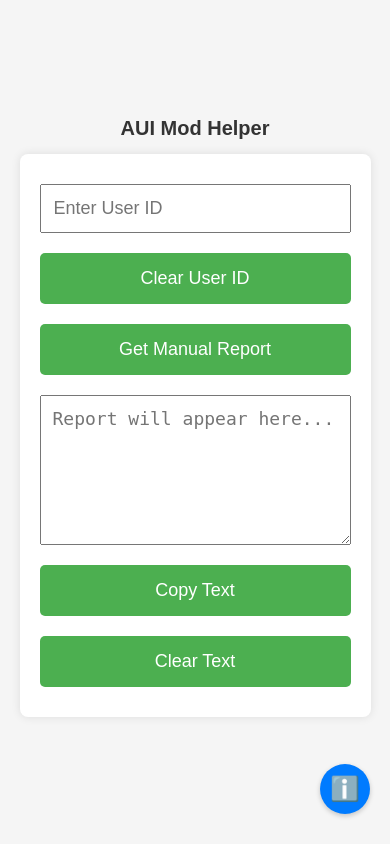
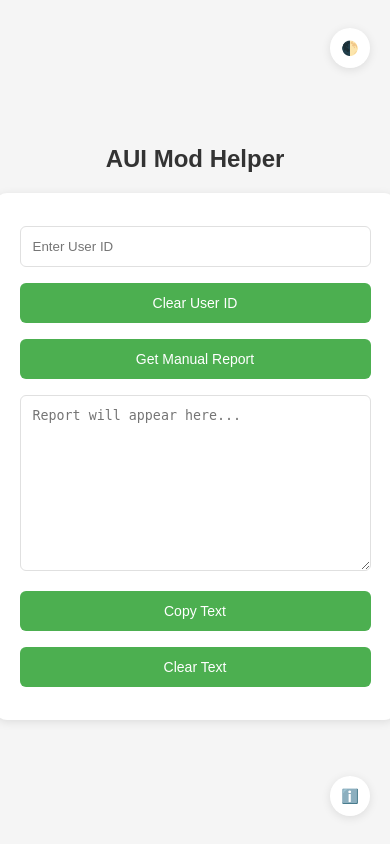
Before and after one commit to sunnycreado/AUI-Mod-Helper-v2, a Flask app: page / in a window 390 px wide. Run offline with Flask 2, Linux system fonts and the light colour scheme.

Commit message:
Improve UI/UX with enhanced modal design and centralization fixes
- Enhanced modal styling and positioning
  - Fixed modal centering issues for both desktop and mobile
  - Added backdrop blur for better depth perception
  - Improved animation transitions

- Improved form elements
  - Better input field styling and spacing
  - Enhanced focus states for better accessibility
  - Consistent padding and margins

- Theme improvements
  - Better color contrast in both light and dark modes
  - Smoother theme transitions
  - Improved shadow effects

- Mobile optimizations
  - Better touch targets
  - Improved spacing for mobile screens
  - Fixed modal scrolling on mobile

- Code organization
  - Consolidated theme handling in script.js
  - Removed separate theme.js file
  - Better CSS variable organization

Technical changes:
- Used position: fixed with transform for perfect modal centering
- Added !important to force flex display where needed
- Improved animation keyframes for smoother transitions
- Enhanced backdrop-filter for better visual hierarchy
- Optimized mobile media queries

```diff
--- a/static/script.js
+++ b/static/script.js
@@ -1,5 +1,26 @@
 // Declare global variables at the top of the file
 let proofAdded = false;
+
+// Theme handling
+document.addEventListener('DOMContentLoaded', function() {
+    const themeToggle = document.getElementById('themeToggle');
+
+    // Check for saved theme preference or default to 'light'
+    const savedTheme = localStorage.getItem('theme') || 'light';
+    document.documentElement.setAttribute('data-theme', savedTheme);
+
+    if (themeToggle) {
+        themeToggle.addEventListener('click', () => {
+            const currentTheme = document.documentElement.getAttribute('data-theme');
+            const newTheme = currentTheme === 'light' ? 'dark' : 'light';
+
+            document.documentElement.setAttribute('data-theme', newTheme);
+            localStorage.setItem('theme', newTheme);
+        });
+    }
+
+    // Rest of your existing DOMContentLoaded code...
+});
 
 function getUserInfo() {
     var userId = document.getElementById("userIdInput").value;
--- a/static/styles.css
+++ b/static/styles.css
@@ -1,235 +1,292 @@
-html, body {
-    height: 100%;
-    width: 100%;
+:root[data-theme="light"] {
+    --bg-color: #f5f5f5;
+    --text-color: #333333;
+    --container-bg: #ffffff;
+    --input-bg: #ffffff;
+    --input-border: #e0e0e0;
+    --button-bg: #4CAF50;
+    --button-hover: #45a049;
+    --modal-bg: #ffffff;
+    --modal-text: #333333;
+    --shadow: 0 2px 10px rgba(0, 0, 0, 0.1);
+}
+
+:root[data-theme="dark"] {
+    --bg-color: #1a1a1a;
+    --text-color: #e0e0e0;
+    --container-bg: #2d2d2d;
+    --input-bg: #3d3d3d;
+    --input-border: #4d4d4d;
+    --button-bg: #4CAF50;
+    --button-hover: #45a049;
+    --modal-bg: #2d2d2d;
+    --modal-text: #e0e0e0;
+    --shadow: 0 2px 10px rgba(0, 0, 0, 0.3);
+}
+
+body {
+    background-color: var(--bg-color);
+    color: var(--text-color);
+    font-family: Arial, sans-serif;
     margin: 0;
+    min-height: 100vh;
+    display: flex;
+    flex-direction: column;
+    align-items: center;
+    justify-content: center;
     padding: 0;
-    overflow: hidden; /* Prevent scrolling */
-    display: flex;
-    justify-content: center;
-    align-items: center;
-    flex-direction: column;
-    font-family: Arial, sans-serif; /* Improves font readability */
-    box-sizing: border-box;
-    background-color: #f5f5f5;
+    transition: background-color 0.3s;
 }
 
 .header {
+    text-align: center;
+    padding: 20px 0;
     width: 100%;
-    text-align: center;
+    background-color: var(--bg-color);
 }
 
-h1 {
-    color: #333; /* Dark grey color for the title */
-    margin-top: 20px; /* Adds space above the title */
-    font-size: 1.5rem; /* Responsive font size */
+.header h1 {
+    margin: 0;
+    font-size: 24px;
+    color: var(--text-color);
 }
 
 .container {
     width: 90%;
-    max-width: 800px;
-    margin: 0 auto;
-    padding: 20px;
-    background-color: #fff;
-    border-radius: 8px;
-    box-shadow: 0 0 10px rgba(0, 0, 0, 0.1);
-    display: flex;
-    flex-direction: column;
-    align-items: center;
-    box-sizing: border-box;
-    margin-bottom: 30px; /* Adjust this value based on your footer's height */
+    max-width: 500px;
+    padding: 25px;
+    background-color: var(--container-bg);
+    border-radius: 12px;
+    box-shadow: var(--shadow);
 }
 
-input[type="text"], textarea {
-    width: 100%; /* Makes text fields take full width of the container */
-    margin: 10px 0; /* Adds vertical spacing */
-    padding: 10px; /* Padding for better touch interaction */
-    font-size: 1rem; /* Responsive font size */
-    box-sizing: border-box; /* Ensure padding is included in width */
+input[type="text"],
+textarea {
+    width: 100%;
+    padding: 12px;
+    margin: 8px 0;
+    border: 1px solid var(--input-border);
+    border-radius: 6px;
+    background-color: var(--input-bg);
+    color: var(--text-color);
+    box-sizing: border-box;
+}
+
+textarea {
+    min-height: 120px;
+    resize: vertical;
 }
 
 button {
-    background-color: #4CAF50; /* Green background for buttons */
-    color: white; /* White text color */
-    border: none; /* Removes border */
-    padding: 12px 20px; /* Padding for easier clicking */
-    text-align: center;
-    text-decoration: none;
-    display: inline-block;
-    font-size: 1rem; /* Responsive font size */
-    margin: 10px auto; /* Center buttons */
-    display: block; /* Make buttons block to take full width */
+    width: 100%;
+    padding: 12px;
+    margin: 8px 0;
+    background-color: var(--button-bg);
+    color: white;
+    border: none;
+    border-radius: 6px;
     cursor: pointer;
-    border-radius: 5px; /* Rounded corners for buttons */
-    transition: background-color 0.3s; /* Smooth transition for hover effect */
+    font-size: 14px;
+    transition: background-color 0.2s;
 }
 
 button:hover {
-    background-color: #45a049; /* Darker shade of green on hover */
+    background-color: var(--button-hover);
 }
 
-button:disabled {
-    background-color: #ccc; /* Grey out disabled buttons */
-    color: #666;
+#themeToggle,
+#infoButton {
+    position: fixed;
+    width: 40px;
+    height: 40px;
+    border-radius: 50%;
+    background-color: var(--container-bg);
+    color: var(--text-color);
+    box-shadow: var(--shadow);
+    display: flex;
+    align-items: center;
+    justify-content: center;
+    cursor: pointer;
+    z-index: 1000;
 }
 
-textarea {
-    height: 150px; /* Increases the default height of the textarea */
+#themeToggle {
+    top: 20px;
+    right: 20px;
 }
 
 #infoButton {
-    position: fixed;
     bottom: 20px;
     right: 20px;
-    background-color: #007bff;
+}
+
+.modal,
+#popupForm,
+#footerModal {
+    display: none;
+    position: fixed;
+    top: 0;
+    left: 0;
+    width: 100%;
+    height: 100%;
+    background-color: rgba(0, 0, 0, 0.7);
+    z-index: 1001;
+    overflow: hidden;
+    backdrop-filter: blur(4px);
+}
+
+.modal.show,
+#popupForm.show,
+#footerModal.show {
+    display: flex !important;
+    align-items: center;
+    justify-content: center;
+}
+
+.modal-content {
+    background-color: var(--modal-bg);
+    color: var(--modal-text);
+    padding: 30px;
+    border-radius: 16px;
+    width: 90%;
+    max-width: 500px;
+    position: fixed;
+    left: 50%;
+    top: 50%;
+    transform: translate(-50%, -50%);
+    box-shadow: 0 8px 32px rgba(0, 0, 0, 0.2);
+    max-height: 80vh;
+    overflow-y: auto;
+}
+
+.modal-content label {
+    display: block;
+    margin-top: 15px;
+    margin-bottom: 8px;
+    color: var(--text-color);
+    font-weight: 500;
+    font-size: 14px;
+}
+
+.modal-content input[type="text"],
+.modal-content textarea {
+    width: 100%;
+    padding: 12px 16px;
+    margin: 0 0 20px 0;
+    border: 2px solid var(--input-border);
+    border-radius: 8px;
+    background-color: var(--input-bg);
+    color: var(--text-color);
+    font-size: 14px;
+    transition: all 0.2s ease;
+}
+
+.modal-content input[type="text"]:focus,
+.modal-content textarea:focus {
+    border-color: var(--button-bg);
+    box-shadow: 0 0 0 3px rgba(76, 175, 80, 0.1);
+    outline: none;
+}
+
+.modal-content button {
+    width: 100%;
+    padding: 12px;
+    margin: 15px 0;
+    background-color: var(--button-bg);
     color: white;
     border: none;
+    border-radius: 8px;
+    cursor: pointer;
+    font-weight: 500;
+    font-size: 14px;
+    transition: all 0.2s ease;
+}
+
+.modal-content button:hover {
+    background-color: var(--button-hover);
+    transform: translateY(-1px);
+}
+
+.close {
+    position: absolute;
+    right: 20px;
+    top: 20px;
+    width: 30px;
+    height: 30px;
     border-radius: 50%;
-    width: 50px;
-    height: 50px;
-    font-size: 24px;
-    cursor: pointer;
+    background-color: var(--input-bg);
+    color: var(--text-color);
     display: flex;
     align-items: center;
     justify-content: center;
-    z-index: 1000; /* Ensure it's above other elements */
-    box-shadow: 0 2px 5px rgba(0, 0, 0, 0.2);
-    transition: background-color 0.3s, transform 0.3s;
+    cursor: pointer;
+    font-size: 20px;
+    transition: all 0.2s ease;
+    border: none;
+    opacity: 0.8;
 }
 
-#infoButton:hover {
-    background-color: #0056b3;
-    transform: scale(1.1);
+.close:hover {
+    opacity: 1;
+    background-color: var(--input-border);
 }
 
-#footerModal {
-    display: none;
-    position: fixed;
-    z-index: 1001; /* Ensure it's above the info button */
-    left: 0;
-    top: 0;
-    width: 100%;
-    height: 100%;
-    overflow: auto;
-    background-color: rgba(0,0,0,0.4);
-    animation: fadeIn 0.3s;
+.modal-content h2 {
+    margin: 0 0 20px 0;
+    font-size: 20px;
+    font-weight: 600;
+    color: var(--text-color);
 }
 
-@keyframes fadeIn {
-    from { opacity: 0; }
-    to { opacity: 1; }
+#proofSection {
+    margin: 20px 0;
 }
 
-#footerModal .modal-content {
-    background-color: #f8f9fa;
-    margin: 15% auto;
-    padding: 30px;
-    border: 1px solid #dee2e6;
-    width: 90%;
-    max-width: 500px;
-    border-radius: 8px;
-    box-shadow: 0 4px 6px rgba(0, 0, 0, 0.1);
-    position: relative;
-}
-
-#footerModal .modal-content h2 {
-    margin-top: 0;
-    color: #343a40;
-    font-size: 1.5em;
-    margin-bottom: 20px;
-    border-bottom: 2px solid #007bff;
-    padding-bottom: 10px;
-}
-
-#footerModal .modal-content p {
-    margin: 10px 0;
-    color: #495057;
-    line-height: 1.6;
-}
-
-#footerModal .modal-content strong {
-    color: #343a40;
-}
-
-#footerModal .modal-content .copyright {
-    margin-top: 20px;
-    font-size: 0.9em;
-    color: #6c757d;
-    text-align: center;
-}
-
-#footerModal .close {
-    color: #aaa;
-    float: right;
-    font-size: 28px;
-    font-weight: bold;
-    cursor: pointer;
-    position: absolute;
-    top: 10px;
-    right: 15px;
-    transition: color 0.3s;
-}
-
-#footerModal .close:hover,
-#footerModal .close:focus {
-    color: #343a40;
-    text-decoration: none;
+#proofInput {
+    margin-top: 10px;
 }
 
 @media (max-width: 600px) {
-    h1 {
-        font-size: 1.25rem; /* Adjust font size for small devices */
+    .modal-content {
+        width: 95%;
+        padding: 25px 20px;
+        max-height: 85vh;
+        top: 50%;
+        left: 50%;
+        transform: translate(-50%, -50%);
+        margin: 0;
     }
 
-    input[type="text"], textarea {
-        width: 100%; /* Full width for better use of space */
-        font-size: 1.125rem; /* Adjust font size for small devices */
-        padding: 12px; /* Increase padding for better touch interaction */
+    .modal-content input[type="text"],
+    .modal-content textarea {
+        padding: 14px;
+        font-size: 16px;
     }
 
-    button {
-        width: 100%; /* Full width to make buttons easier to press */
-        padding: 15px; /* Adequate padding */
-        font-size: 1.125rem; /* Readable font size */
+    .modal-content button {
+        padding: 14px;
+        font-size: 16px;
     }
 
-    #footerModal .modal-content {
-        width: 95%; /* Full width for modal on small screens */
-        max-height: calc(100vh - 40px); /* Adjust based on your footer's height */
-        overflow-y: auto;
+    .close {
+        right: 15px;
+        top: 15px;
     }
 }
 
-.modal {
-    display: none; /* Ensures it doesn't show by default */
-    position: fixed;
-    z-index: 1;
-    left: 0;
-    top: 0;
-    width: 100%;
-    height: 100%;
-    overflow: auto;
-    background-color: rgba(0,0,0,0.4); /* Dimmed background */
+@keyframes modalFadeIn {
+    from {
+        opacity: 0;
+        transform: translate(-50%, -48%);
+    }
+    to {
+        opacity: 1;
+        transform: translate(-50%, -50%);
+    }
 }
 
-.modal-content {
-    position: relative;
-    background-color: #fefefe;
-    margin: 10% auto;
-    padding: 20px;
-    border: 1px solid #888;
-    width: 80%; /* Responsive width */
-    box-shadow: 0 4px 8px 0 rgba(0,0,0,0.2);
+.modal.show .modal-content,
+#popupForm.show .modal-content,
+#footerModal.show .modal-content {
+    animation: modalFadeIn 0.2s ease-out forwards;
 }
-
-.close {
-    color: #aaa;
-    float: right;
-    font-size: 28px;
-    font-weight: bold;
-}
-
-.close:hover,
-.close:focus {
-    color: black;
-    cursor: pointer;
-}
--- a/templates/index.html
+++ b/templates/index.html
@@ -70,9 +70,10 @@
             <span class="close" onclick="closeFooterModal()">&times;</span>
             <h2>About AUI Mod Helper</h2>
             <div id="footerContent">
-                <p><strong>Version:</strong> 1.0.1</p>
+                <p><strong>Version:</strong> 2.0.0</p>
                 <p><strong>Created by:</strong> Spooky</p>
-                <p><strong>Discord ID:</strong> 573023459907469324</p>
+                <p><strong>Discord UID:</strong> 573023459907469324</p>
+                <p><strong>Discord Tag:</strong> spooky6942</p>
                 <p><strong>Contact:</strong> For any issues, please contact via Discord</p>
                 <p class="copyright">© 2024 AUI Mod Helper.</p>
             </div>
@@ -80,5 +81,8 @@
     </div>
 
     <script src="{{ url_for('static', filename='script.js') }}?v={{ range(1, 10000) | random }}"></script>
+    <button id="themeToggle" aria-label="Toggle theme">
+        🌓
+    </button>
 </body>
 </html>
```
